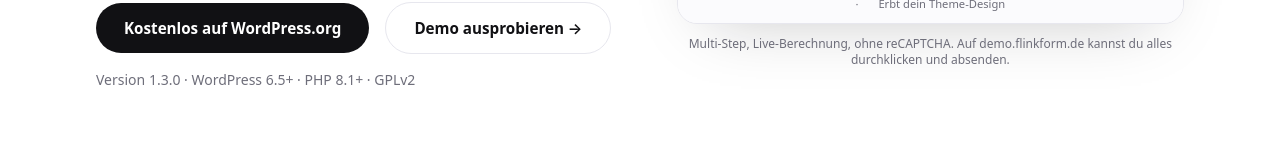
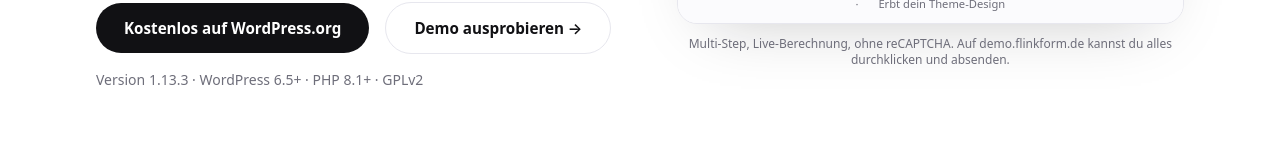
Before and after one commit to dennisbuchwald/flinkform.de, a Next.js app: page / in a window 1280 px wide. Shown: the part 640-800 px from the top of the page. Built offline with nearby package versions, Linux system fonts and the light colour scheme.

Commit message:
Derive the hero version line from FREE_VERSION

```diff
--- a/components/pages/HomeContent.tsx
+++ b/components/pages/HomeContent.tsx
@@ -5,7 +5,7 @@ import CompareTable from "@/components/CompareTable";
 import Faq from "@/components/Faq";
 import JsonLd from "@/components/JsonLd";
 import { Section, SectionHeading, Eyebrow } from "@/components/Section";
-import { DEMO_URL, WPORG_URL, softwareSchemaFree } from "@/lib/site";
+import { DEMO_URL, FREE_VERSION, WPORG_URL, softwareSchemaFree } from "@/lib/site";
 import { localizedHref, type Locale } from "@/lib/i18n/routes";
 import type { HomeDict } from "@/content/de/home";
 
@@ -55,7 +55,9 @@ export default function HomeContent({ locale, t }: { locale: Locale; t: HomeDict
                 {t.hero.ctaSecondary}
               </a>
             </div>
-            <p className="mt-4 text-sm text-ink-muted">{t.hero.versionLine}</p>
+            <p className="mt-4 text-sm text-ink-muted">
+              {t.hero.versionLine.replace("{version}", FREE_VERSION)}
+            </p>
           </div>
 
           <div id="demo" className="scroll-mt-24">
--- a/content/de/home.ts
+++ b/content/de/home.ts
@@ -19,7 +19,7 @@ export const home = {
     sub: "DSGVO by design: kein reCAPTCHA, kein US-Dienst, keine IP-Speicherung. Alles bleibt auf deinem Server.",
     ctaPrimary: "Kostenlos auf WordPress.org",
     ctaSecondary: "Demo ausprobieren →",
-    versionLine: "Version 1.3.0 · WordPress 6.5+ · PHP 8.1+ · GPLv2",
+    versionLine: "Version {version} · WordPress 6.5+ · PHP 8.1+ · GPLv2",
     demoCaption:
       "Multi-Step, Live-Berechnung, ohne reCAPTCHA. Auf demo.flinkform.de kannst du alles durchklicken und absenden.",
   },
--- a/content/en/home.ts
+++ b/content/en/home.ts
@@ -19,7 +19,7 @@ export const home: HomeDict = {
     sub: "Privacy by design: no reCAPTCHA, no US-based service, no IP logging. Everything stays on your own server.",
     ctaPrimary: "Get it free on WordPress.org",
     ctaSecondary: "Try the demo →",
-    versionLine: "Version 1.3.0 · WordPress 6.5+ · PHP 8.1+ · GPLv2",
+    versionLine: "Version {version} · WordPress 6.5+ · PHP 8.1+ · GPLv2",
     demoCaption:
       "Multi-step, live calculations, no reCAPTCHA. Click through it and submit it yourself on demo.flinkform.de.",
   },
```
